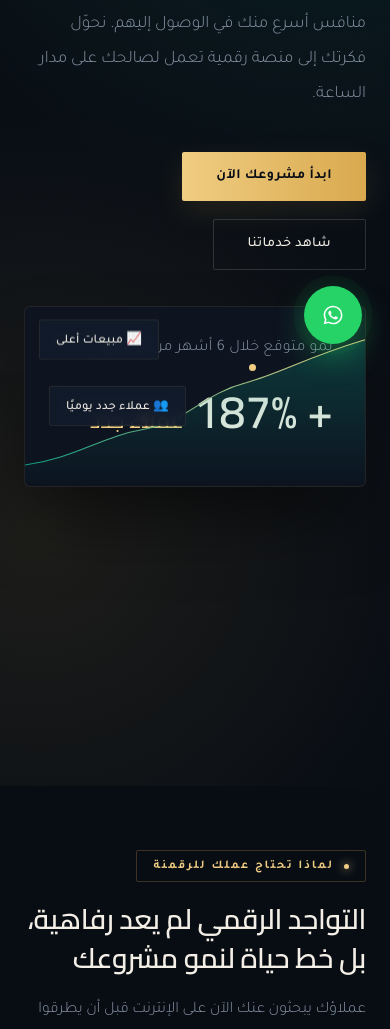
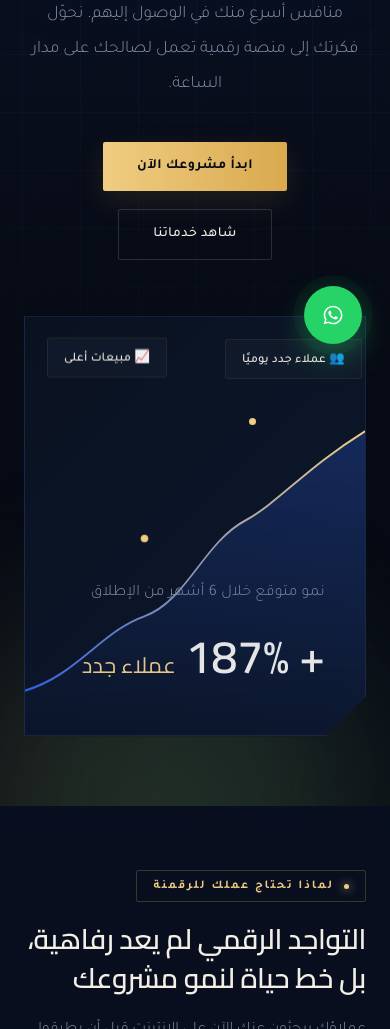
Before and after one commit to sairbirro/ssssss, a plain HTML site: page index.html in a window 390 px wide. Shown: the part 472-1501 px from the top of the page. Drawn offline with Linux system fonts and the light colour scheme.

Commit message:
Refactor styles and improve hero section layout
Updated CSS variables for colors and backgrounds, enhanced hero section styling, and adjusted layout for better responsiveness.

```diff
--- a/index.html
+++ b/index.html
@@ -8,9 +8,13 @@
 <link href="https://fonts.googleapis.com/css2?family=Cairo:wght@400;600;700;800;900&family=Tajawal:wght@300;400;500;700&display=swap" rel="stylesheet">
 <style>
   :root{
-    --ink:#080D14;
-    --ink2:#0D1420;
-    --ink3:#121C2C;
+    --ink:#060A14;
+    --ink2:#0A1220;
+    --ink3:#101B30;
+    --navy:#0E1A33;
+    --navy-deep:#0B142B;
+    --blue:#2F5FE0;
+    --blue-bright:#6C93FF;
     --teal:#0D9C82;
     --teal-soft:#0A7D68;
     --gold:#D9A94E;
@@ -18,12 +22,15 @@
     --cream:#F3EFE6;
     --slate:#8794A6;
     --line:rgba(217,169,78,0.10);
+    --line-blue:rgba(108,147,255,0.14);
     --ease:cubic-bezier(.22,.61,.36,1);
   }
   *{margin:0;padding:0;box-sizing:border-box;}
   html{scroll-behavior:smooth;scroll-padding-top:100px;}
   body{
-    background:var(--ink);
+    background:
+      radial-gradient(circle at 15% -10%, rgba(47,95,224,.10), transparent 55%),
+      var(--ink);
     color:var(--cream);
     font-family:'Tajawal',sans-serif;
     overflow-x:hidden;
@@ -83,21 +90,6 @@
   .nav-cta:hover{background:rgba(217,169,78,.08);border-color:var(--gold);box-shadow:0 8px 26px rgba(217,169,78,.12);}
   .burger{display:none;}
 
-  /* ===== HERO ===== */
-  .hero{
-    position:relative;
-    display:flex;align-items:center;
-    padding-top:130px;padding-bottom:20px;
-    background:
-      radial-gradient(circle at 85% 15%, rgba(13,156,130,.16), transparent 45%),
-      radial-gradient(circle at 10% 80%, rgba(217,169,78,.10), transparent 40%);
-    animation:heroGlow 10s ease-in-out infinite alternate;
-  }
-  @keyframes heroGlow{
-    0%{background-position:0% 0%, 0% 0%;}
-    100%{background-position:6% 4%, -4% -6%;}
-  }
-  .hero-grid{display:grid;grid-template-columns:1.1fr .9fr;gap:60px;align-items:center;}
   .eyebrow{
     display:inline-flex;align-items:center;gap:10px;
     color:var(--gold-bright);font-weight:600;font-size:12px;letter-spacing:2px;
@@ -105,19 +97,54 @@
     margin-bottom:26px;text-transform:uppercase;
   }
   .eyebrow::before{content:'';width:5px;height:5px;border-radius:50%;background:var(--gold-bright);box-shadow:0 0 10px var(--gold-bright);}
+
+  /* ===== HERO ===== */
+  .hero{
+    position:relative;
+    overflow:hidden;
+    padding-top:150px;padding-bottom:70px;
+    background:linear-gradient(180deg, var(--navy-deep) 0%, var(--ink) 62%);
+  }
+  .hero-bg{position:absolute;inset:0;z-index:0;pointer-events:none;}
+  .hero-bg .grid-lines{
+    position:absolute;inset:-15%;
+    background-image:
+      linear-gradient(rgba(108,147,255,.07) 1px, transparent 1px),
+      linear-gradient(90deg, rgba(108,147,255,.07) 1px, transparent 1px);
+    background-size:58px 58px;
+    -webkit-mask-image:radial-gradient(circle at 50% 30%, black, transparent 68%);
+    mask-image:radial-gradient(circle at 50% 30%, black, transparent 68%);
+    animation:driftGrid 18s linear infinite;
+  }
+  @keyframes driftGrid{0%{transform:translate(0,0);}100%{transform:translate(58px,58px);}}
+  .hero-bg .orb{position:absolute;border-radius:50%;filter:blur(90px);}
+  .hero-bg .orb-blue{width:620px;height:620px;background:var(--blue);opacity:.28;top:-260px;left:50%;transform:translateX(-50%);}
+  .hero-bg .orb-gold{width:420px;height:420px;background:var(--gold);opacity:.14;bottom:-220px;right:8%;}
+  .hero-bg .orb-teal{width:340px;height:340px;background:var(--teal);opacity:.12;bottom:-160px;left:4%;}
+  .hero-bg .diamond{
+    position:absolute;top:60px;right:6%;width:340px;height:340px;
+    border:1px solid rgba(108,147,255,.18);transform:rotate(45deg);
+    animation:spinSlow 40s linear infinite;
+  }
+  .hero-bg .diamond::before{
+    content:'';position:absolute;inset:34px;border:1px solid rgba(217,169,78,.16);
+  }
+  @keyframes spinSlow{to{transform:rotate(405deg);}}
+  .hero-content{position:relative;z-index:2;max-width:840px;margin:0 auto;text-align:center;}
+  .hero-content .eyebrow{margin-left:auto;margin-right:auto;}
   .hero h1{
-    font-size:clamp(40px,5.6vw,64px);
+    font-size:clamp(40px,5.6vw,66px);
     font-weight:600;line-height:1.22;margin-bottom:26px;letter-spacing:-.5px;
   }
   .hero h1 span{
-    background:linear-gradient(90deg,var(--gold-bright),var(--gold) 60%,#b98f42);
+    background:linear-gradient(90deg,var(--gold-bright),var(--gold) 55%,var(--blue-bright));
     -webkit-background-clip:text;background-clip:text;color:transparent;
     font-weight:700;
   }
   .hero p.lead{
-    color:var(--slate);font-size:17.5px;line-height:2;max-width:520px;margin-bottom:40px;font-weight:300;
+    color:var(--slate);font-size:17.5px;line-height:2;max-width:560px;margin:0 auto 40px;font-weight:300;
   }
-  .hero-actions{display:flex;gap:18px;flex-wrap:wrap;}
+  .hero-actions{display:flex;gap:18px;flex-wrap:wrap;justify-content:center;}
   .btn-primary{
     background:linear-gradient(90deg,var(--gold-bright),var(--gold));
     color:var(--ink);font-weight:700;padding:16px 34px;border-radius:2px;
@@ -132,17 +159,21 @@
   .btn-ghost:hover{border-color:var(--gold);color:var(--gold-bright);}
 
   /* signature: animated growth line */
-  .hero-visual{position:relative;height:400px;}
+  .hero-visual-wrap{position:relative;z-index:2;margin-top:56px;}
+  .hero-visual{position:relative;height:320px;}
   .chart-card{
     position:absolute;inset:0;
-    background:var(--ink2);border:1px solid var(--line);border-radius:6px;
-    padding:32px;overflow:hidden;
-    box-shadow:0 40px 80px -20px rgba(0,0,0,.6);
+    background:linear-gradient(135deg, var(--ink2), var(--navy) 130%);
+    border:1px solid var(--line-blue);
+    clip-path:polygon(0 0, 100% 0, 100% calc(100% - 40px), calc(100% - 40px) 100%, 0 100%);
+    padding:36px 40px;overflow:hidden;
+    box-shadow:0 40px 90px -20px rgba(0,0,0,.6);
+    display:flex;flex-direction:column;justify-content:flex-end;
   }
   .chart-card .label{color:var(--slate);font-size:16px;margin-bottom:10px;letter-spacing:.3px;font-weight:300;}
   .chart-card .big{font-family:'Cairo';font-weight:600;font-size:46px;color:var(--cream);}
   .chart-card .big small{color:var(--gold-bright);font-size:22px;font-weight:500;}
-  svg#growthPath{position:absolute;bottom:0;right:0;width:100%;height:88%;}
+  svg#growthPath{position:absolute;bottom:0;right:0;width:100%;height:78%;}
   .path-line{
     fill:none;stroke:url(#grad);stroke-width:1.5;
     stroke-dasharray:900;stroke-dashoffset:900;
@@ -176,14 +207,30 @@
   .section-head h2{font-size:clamp(28px,4vw,38px);font-weight:600;line-height:1.4;letter-spacing:-.3px;}
   .section-head p{color:var(--slate);margin-top:16px;font-size:16px;line-height:1.9;font-weight:300;}
 
-  .why-grid{display:grid;grid-template-columns:repeat(3,1fr);gap:1px;background:var(--line);border:1px solid var(--line);}
+  .why-bento{
+    display:grid;
+    grid-template-columns:1.3fr 1fr;
+    grid-template-rows:repeat(2, 1fr);
+    gap:18px;
+  }
   .why-card{
-    background:var(--ink2);
-    padding:44px 34px;transition:background .5s var(--ease),transform .5s var(--ease),box-shadow .5s var(--ease);
+    background:linear-gradient(150deg, var(--ink2), var(--navy) 140%);
+    border:1px solid var(--line-blue);
+    padding:44px 38px;
+    position:relative;
+    clip-path:polygon(0 0, 100% 0, 100% calc(100% - 34px), calc(100% - 34px) 100%, 0 100%);
+    transition:background .5s var(--ease),transform .5s var(--ease),box-shadow .5s var(--ease);
   }
-  .why-card:hover{background:var(--ink3);transform:translateY(-6px);box-shadow:0 24px 50px -20px rgba(0,0,0,.5);}
+  .why-card::after{
+    content:'';position:absolute;bottom:0;right:0;width:34px;height:34px;
+    background:linear-gradient(135deg, transparent 50%, rgba(217,169,78,.35) 51%);
+  }
+  .why-card.big{grid-column:1;grid-row:1 / 3;display:flex;flex-direction:column;justify-content:center;}
+  .why-card.big h3{font-size:23px;}
+  .why-card.big p{font-size:15.5px;max-width:380px;}
+  .why-card:hover{background:linear-gradient(150deg, var(--ink3), var(--navy) 140%);transform:translateY(-6px);box-shadow:0 24px 50px -20px rgba(0,0,0,.5);}
   .why-icon{
-    width:44px;height:44px;border-radius:2px;
+    width:44px;height:44px;
     display:flex;align-items:center;justify-content:center;
     border:1px solid rgba(217,169,78,.25);color:var(--gold-bright);margin-bottom:26px;font-size:19px;
     transition:transform .5s var(--ease),border-color .5s var(--ease);
@@ -290,9 +337,11 @@
 
   @media (max-width:900px){
     .nav-links{display:none;}
-    .hero-grid{grid-template-columns:1fr;gap:36px;}
-    .hero-visual{height:460px;}
-    .why-grid{grid-template-columns:1fr;}
+    .hero{padding-top:120px;}
+    .hero-visual{height:420px;}
+    .why-bento{grid-template-columns:1fr;grid-template-rows:auto;}
+    .why-card.big{grid-column:1;grid-row:auto;}
+    .why-card.tall{grid-column:1;grid-row:auto;}
     .showcase{grid-template-columns:1fr;}
     .mock-stage{height:360px;margin-bottom:10px;}
     .stats-band{grid-template-columns:repeat(2,1fr);}
@@ -454,8 +503,15 @@
 </header>
 
 <section class="hero" id="hero">
-  <div class="wrap hero-grid">
-    <div>
+  <div class="hero-bg">
+    <div class="grid-lines"></div>
+    <div class="orb orb-blue"></div>
+    <div class="orb orb-gold"></div>
+    <div class="orb orb-teal"></div>
+    <div class="diamond"></div>
+  </div>
+
+  <div class="wrap hero-content">
     <div class="eyebrow">حضورك الرقمي يبدأ من هنا</div>
     <h1>نبني لمشروعك <span>تطبيقات ومواقع</span> تجلب لك عملاء حقيقيين</h1>
     <p class="lead">
@@ -467,28 +523,29 @@
     </div>
   </div>
 
+  <div class="wrap hero-visual-wrap">
     <div class="hero-visual">
-      <div class="chart-card ornate">
-        <div class="label">نمو متوقع خلال 6 أشهر من الإطلاق</div>
-        <div class="big">+ 187% <small>عملاء جدد</small></div>
+      <div class="chart-card">
         <svg id="growthPath" viewBox="0 0 400 220" preserveAspectRatio="none">
           <defs>
             <linearGradient id="grad" x1="0" y1="0" x2="1" y2="0">
-              <stop offset="0%" stop-color="#0D9C82"/>
+              <stop offset="0%" stop-color="#2F5FE0"/>
               <stop offset="100%" stop-color="#F0CD82"/>
             </linearGradient>
             <linearGradient id="fillGrad" x1="0" y1="0" x2="0" y2="1">
-              <stop offset="0%" stop-color="#0D9C82" stop-opacity="0.28"/>
-              <stop offset="100%" stop-color="#0D9C82" stop-opacity="0"/>
+              <stop offset="0%" stop-color="#2F5FE0" stop-opacity="0.28"/>
+              <stop offset="100%" stop-color="#2F5FE0" stop-opacity="0"/>
             </linearGradient>
           </defs>
           <path class="path-fill" fill="url(#fillGrad)" d="M0,190 C60,180 90,150 140,140 C190,130 210,90 260,75 C300,62 330,40 400,15 L400,220 L0,220 Z"/>
           <path class="path-line" d="M0,190 C60,180 90,150 140,140 C190,130 210,90 260,75 C300,62 330,40 400,15"/>
         </svg>
-        <div class="dot" style="left:34%;top:60%;"></div>
-        <div class="dot" style="left:66%;top:32%;animation-delay:.6s;"></div>
-        <div class="float-tag" style="top:14px;left:14px;">📈 مبيعات أعلى</div>
-        <div class="float-tag" style="bottom:60px;left:24px;animation-delay:1s;">👥 عملاء جدد يوميًا</div>
+        <div class="dot" style="left:34%;top:52%;"></div>
+        <div class="dot" style="left:66%;top:24%;animation-delay:.6s;"></div>
+        <div class="float-tag" style="top:22px;left:22px;">📈 مبيعات أعلى</div>
+        <div class="float-tag" style="top:22px;left:200px;animation-delay:1s;">👥 عملاء جدد يوميًا</div>
+        <div class="label">نمو متوقع خلال 6 أشهر من الإطلاق</div>
+        <div class="big">+ 187% <small>عملاء جدد</small></div>
       </div>
     </div>
   </div>
@@ -502,11 +559,11 @@
       <p>عملاؤك يبحثون عنك الآن على الإنترنت قبل أن يطرقوا بابك. إن لم يجدوك، سيجدون غيرك.</p>
     </div>
 
-    <div class="why-grid">
-      <div class="why-card reveal">
+    <div class="why-bento">
+      <div class="why-card big reveal">
         <div class="why-icon">👥</div>
         <h3>زيادة عدد العملاء</h3>
-        <p>موقع أو تطبيق احترافي يفتح لك أبوابًا جديدة للوصول إلى عملاء لم يكونوا يعرفون بوجود مشروعك من قبل، داخل سوريا وخارجها.</p>
+        <p>موقع أو تطبيق احترافي يفتح لك أبوابًا جديدة للوصول إلى عملاء لم يكونوا يعرفون بوجود مشروعك من قبل، داخل سوريا وخارجها. حضورك الرقمي يعمل نيابة عنك على مدار الساعة، حتى وأنت نائم.</p>
       </div>
       <div class="why-card reveal" style="transition-delay:.1s">
         <div class="why-icon">💰</div>
```
Lines whose indentation alone changed are shown as unchanged.
